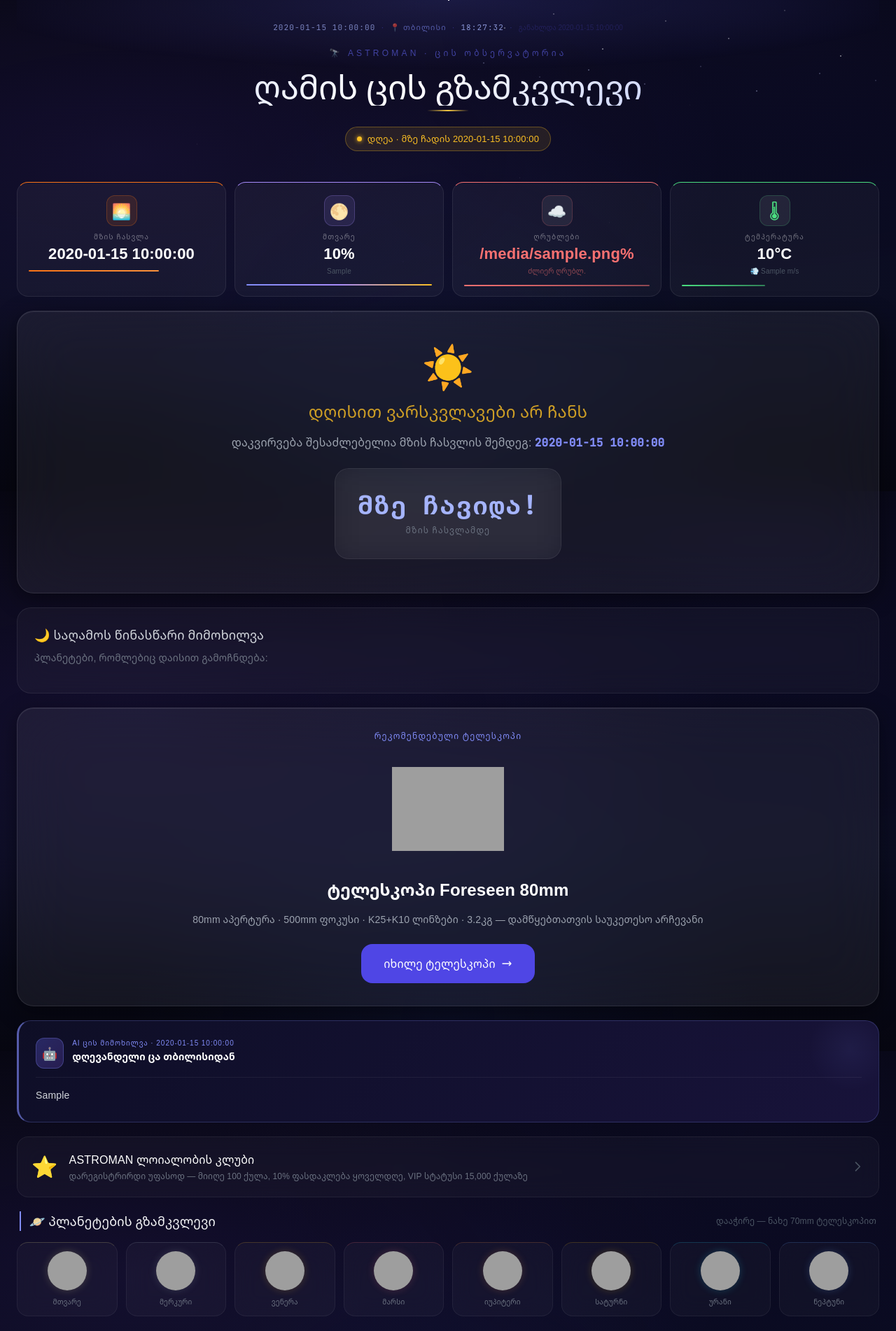
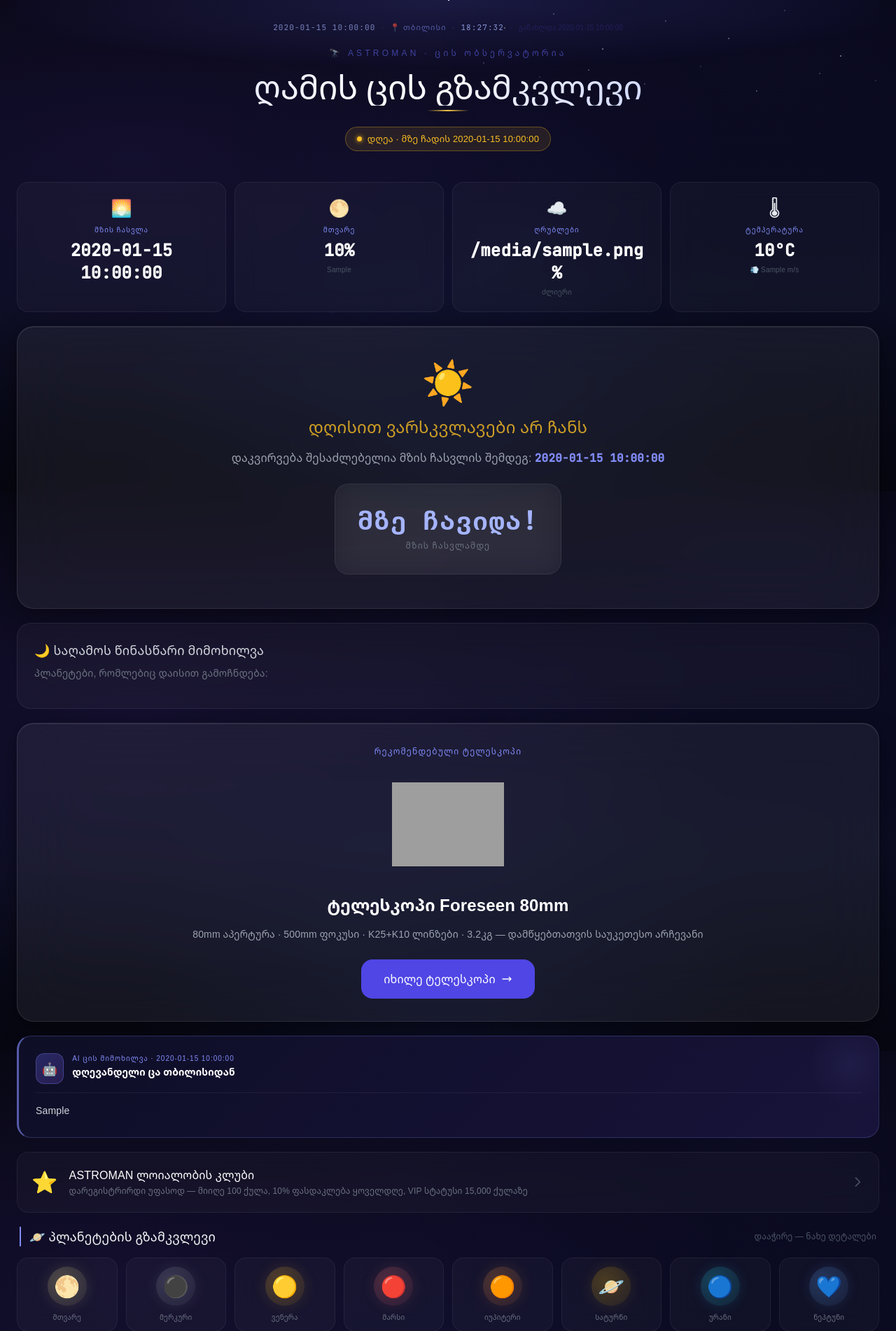
Before and after one commit to Rezimod/Astroman-Skywatcher, a FastAPI app: template app/templates/dashboard.html in a window 1280 px wide. Shown: the part 98-2000 px from the top of the page at 70% size. Run offline with FastAPI, Linux system fonts and the light colour scheme; the template is opened without the code that fills it: most values are stand-ins (such as "Sample title", 1, 10 or a date in 2020); some libraries are stand-ins or nearby versions; grey boxes are pictures that could not be loaded.

Commit message:
Fix planet images, stat cards, modal and APOD
- Planet grid: replace broken Wikipedia URLs with emoji gradient orbs
- Planet modal: replace broken img with emoji glow background (100% reliable)
- Stat cards: replace colored glow cards with clean glass-card style
- Remove all colored border-top/border-color from cards
- APOD: hide entire section on image load error

Co-Authored-By: Claude Sonnet 4.6 <noreply@anthropic.com>

```diff
--- a/app/templates/dashboard.html
+++ b/app/templates/dashboard.html
@@ -82,77 +82,50 @@
       690px 95px 0 0 rgba(200,210,255,.4),770px 125px 0 0 rgba(200,210,255,.3);}
     </style>
 
-    <!-- Stat Cards — redesigned with glow borders -->
+    <!-- Stat Cards -->
     <div class="grid grid-cols-2 gap-3 lg:grid-cols-4 stagger">
 
         <!-- Sunset -->
-        <div class="stat-glow-card" style="--glow:#f97316;">
-            <div class="stat-glow-icon" style="color:#f97316;background:rgba(249,115,22,0.12);border-color:rgba(249,115,22,0.25);">🌅</div>
-            <div class="stat-glow-label">მზის ჩასვლა</div>
-            <div class="stat-glow-value" style="color:#fff;">{{ observation.sunset_time }}</div>
-            <div class="stat-glow-bar" style="background:linear-gradient(90deg,#f97316,#fb923c);width:70%;"></div>
+        <div class="glass-card p-4 sm:p-5 text-center">
+            <div class="text-2xl mb-2">🌅</div>
+            <div class="text-[10px] text-indigo-400 uppercase tracking-widest mb-1.5">მზის ჩასვლა</div>
+            <div class="text-xl sm:text-2xl font-mono text-white font-semibold">{{ observation.sunset_time }}</div>
         </div>
 
         <!-- Moon -->
-        <div class="stat-glow-card" style="--glow:#a78bfa;">
-            <div class="stat-glow-icon" style="color:#a78bfa;background:rgba(167,139,250,0.12);border-color:rgba(167,139,250,0.25);">
-                {% if observation.moon_illumination < 5 %}🌑{% elif observation.moon_illumination < 25 %}🌒
-                {% elif observation.moon_illumination < 50 %}🌓{% elif observation.moon_illumination < 75 %}🌔
-                {% elif observation.moon_illumination < 95 %}🌖{% else %}🌕{% endif %}
+        <div class="glass-card p-4 sm:p-5 text-center">
+            <div class="text-2xl mb-2">
+                {% if observation.moon_illumination < 5 %}🌑
+                {% elif observation.moon_illumination < 25 %}🌒
+                {% elif observation.moon_illumination < 50 %}🌓
+                {% elif observation.moon_illumination < 75 %}🌔
+                {% elif observation.moon_illumination < 95 %}🌖
+                {% else %}🌕{% endif %}
             </div>
-            <div class="stat-glow-label">მთვარე</div>
-            <div class="stat-glow-value" style="color:#fff;">{{ observation.moon_illumination|round(0)|int }}%</div>
-            <div class="text-[10px] text-gray-600 mt-0.5 truncate" style="line-height:1.4">{{ observation.moon_phase }}</div>
-            <div class="stat-glow-bar" style="background:linear-gradient(90deg,#818cf8,#a78bfa,#fbbf24);width:{{ observation.moon_illumination }}%;"></div>
+            <div class="text-[10px] text-indigo-400 uppercase tracking-widest mb-1.5">მთვარე</div>
+            <div class="text-xl sm:text-2xl font-mono text-white font-semibold">{{ observation.moon_illumination|round(0)|int }}%</div>
+            <div class="text-[10px] text-gray-600 mt-1" style="line-height:1.4">{{ observation.moon_phase }}</div>
         </div>
 
         <!-- Clouds -->
-        {% set cloud_color = '#22d3ee' if observation.cloud_coverage < 30 else ('#fbbf24' if observation.cloud_coverage < 60 else '#f87171') %}
-        <div class="stat-glow-card" style="--glow:{{ cloud_color }};">
-            <div class="stat-glow-icon" style="color:{{ cloud_color }};background:rgba(255,255,255,0.07);border-color:{{ cloud_color }}33;">☁️</div>
-            <div class="stat-glow-label">ღრუბლები</div>
-            <div class="stat-glow-value" style="color:{{ cloud_color }};">{{ observation.cloud_coverage }}%</div>
-            <div class="text-[10px] mt-0.5" style="color:{{ cloud_color }}88;">
-                {% if observation.cloud_coverage < 30 %}წმინდა ცა{% elif observation.cloud_coverage < 60 %}ნაწილობრივ{% else %}ძლიერ ღრუბლ.{% endif %}
+        <div class="glass-card p-4 sm:p-5 text-center">
+            <div class="text-2xl mb-2">☁️</div>
+            <div class="text-[10px] text-indigo-400 uppercase tracking-widest mb-1.5">ღრუბლები</div>
+            <div class="text-xl sm:text-2xl font-mono text-white font-semibold">{{ observation.cloud_coverage }}%</div>
+            <div class="text-[10px] text-gray-600 mt-1">
+                {% if observation.cloud_coverage < 30 %}წმინდა ცა{% elif observation.cloud_coverage < 60 %}ნაწილობრივ{% else %}ძლიერი{% endif %}
             </div>
-            <div class="stat-glow-bar" style="background:linear-gradient(90deg,{{ cloud_color }},{{ cloud_color }}88);width:{{ observation.cloud_coverage }}%;"></div>
         </div>
 
         <!-- Temperature -->
-        {% set temp_val = observation.temperature|round(0)|int %}
-        {% set temp_color = '#60a5fa' if temp_val < 5 else ('#4ade80' if temp_val < 18 else '#f97316') %}
-        <div class="stat-glow-card" style="--glow:{{ temp_color }};">
-            <div class="stat-glow-icon" style="color:{{ temp_color }};background:rgba(255,255,255,0.07);border-color:{{ temp_color }}33;">🌡</div>
-            <div class="stat-glow-label">ტემპერატურა</div>
-            <div class="stat-glow-value" style="color:#fff;">{{ temp_val }}°C</div>
-            <div class="text-[10px] text-gray-600 mt-0.5">💨 {{ observation.wind_speed }} m/s</div>
-            <div class="stat-glow-bar" style="background:linear-gradient(90deg,{{ temp_color }},{{ temp_color }}88);width:{{ [(temp_val+20)*1.5,100]|min|round }}%;"></div>
+        <div class="glass-card p-4 sm:p-5 text-center">
+            <div class="text-2xl mb-2">🌡</div>
+            <div class="text-[10px] text-indigo-400 uppercase tracking-widest mb-1.5">ტემპერატურა</div>
+            <div class="text-xl sm:text-2xl font-mono text-white font-semibold">{{ observation.temperature|round(0)|int }}°C</div>
+            <div class="text-[10px] text-gray-600 mt-1">💨 {{ observation.wind_speed }} m/s</div>
         </div>
 
     </div>
-
-    <style>
-    .stat-glow-card{
-        background:rgba(255,255,255,0.04);
-        border:1px solid rgba(255,255,255,0.08);
-        border-top:1px solid var(--glow,#818cf8);
-        border-radius:16px;
-        padding:18px 16px 14px;
-        display:flex;flex-direction:column;align-items:center;text-align:center;gap:4px;
-        position:relative;overflow:hidden;
-        transition:transform .2s,box-shadow .2s;
-    }
-    .stat-glow-card::before{
-        content:'';position:absolute;top:0;left:0;right:0;height:60px;
-        background:linear-gradient(180deg,var(--glow,#818cf8)10 0%,transparent 100%);
-        opacity:.06;pointer-events:none;
-    }
-    .stat-glow-card:hover{transform:translateY(-2px);box-shadow:0 8px 24px rgba(0,0,0,0.3);}
-    .stat-glow-icon{font-size:22px;width:44px;height:44px;border-radius:12px;border:1px solid;display:flex;align-items:center;justify-content:center;margin-bottom:4px;flex-shrink:0;}
-    .stat-glow-label{font-size:10px;color:rgba(255,255,255,0.4);text-transform:uppercase;letter-spacing:0.12em;}
-    .stat-glow-value{font-size:22px;font-weight:700;line-height:1.1;font-variant-numeric:tabular-nums;}
-    .stat-glow-bar{height:2px;border-radius:2px;margin-top:8px;align-self:stretch;max-width:100%;transition:width .8s;}
-    </style>
 
     {# ══════════════════════════════════════════════════ #}
     {# DAYTIME MODE                                       #}
@@ -586,7 +559,7 @@
             </div>
 
             <!-- Loyalty Club CTA -->
-            <div class="glass-card p-5 sm:p-6 text-center" style="border-top: 1px solid rgba(234,179,8,0.2);">
+            <div class="glass-card p-5 sm:p-6 text-center">
                 <div class="text-2xl mb-2">⭐</div>
                 <div class="text-sm text-gray-200 font-medium mb-1" style="line-height:1.6">ASTROMAN ლოიალობის კლუბი</div>
                 <div class="text-xs text-gray-500 mb-3" style="line-height:1.6">
@@ -668,7 +641,7 @@
             <div id="apod-img-wrap" style="position:relative;height:220px;overflow:hidden;background:#03050d;">
                 <img id="apod-img" src="" alt="NASA APOD"
                      style="width:100%;height:100%;object-fit:cover;display:none;animation:apodFadeIn .8s ease;"
-                     onerror="document.getElementById('apod-img-err').style.display='flex';this.style.display='none';" />
+                     onerror="document.getElementById('apod-section').style.display='none';" />
                 <div id="apod-img-err" style="display:none;position:absolute;inset:0;align-items:center;justify-content:center;flex-direction:column;gap:10px;background:radial-gradient(ellipse,#1a0a2e,#03050d);">
                     <span style="font-size:48px;">🌌</span>
                     <span style="font-size:12px;color:rgba(255,255,255,0.4);">სურათი ვერ ჩაიტვირთა</span>
@@ -695,26 +668,25 @@
     <div class="mt-6">
         <div class="flex items-center justify-between gap-4 mb-4 px-1">
             <h2 class="text-base sm:text-lg text-gray-100 font-medium section-header whitespace-nowrap">🪐 პლანეტების გზამკვლევი</h2>
-            <span class="text-xs text-gray-600">დააჭირე — ნახე 70mm ტელესკოპით</span>
+            <span class="text-xs text-gray-600">დააჭირე — ნახე დეტალები</span>
         </div>
         <div class="grid grid-cols-4 sm:grid-cols-8 gap-2 sm:gap-3">
             {% set planet_cards = [
-                ('moon',    'https://upload.wikimedia.org/wikipedia/commons/thumb/5/54/Phase-088.jpg/100px-Phase-088.jpg',    'მთვარე',   '#f0e68c'),
-                ('mercury', 'https://upload.wikimedia.org/wikipedia/commons/thumb/4/4a/Mercury_in_color_-_Prockter07_centered.jpg/100px-Mercury_in_color_-_Prockter07_centered.jpg', 'მერკური', '#9ca3af'),
-                ('venus',   'https://upload.wikimedia.org/wikipedia/commons/thumb/b/b2/Venus_globe_-_transparent_background.png/100px-Venus_globe_-_transparent_background.png', 'ვენერა', '#fbbf24'),
-                ('mars',    'https://upload.wikimedia.org/wikipedia/commons/thumb/0/02/OSIRIS_Mars_true_color.jpg/100px-OSIRIS_Mars_true_color.jpg',    'მარსი',    '#f87171'),
-                ('jupiter', 'https://upload.wikimedia.org/wikipedia/commons/thumb/e/e2/Jupiter.jpg/100px-Jupiter.jpg',  'იუპიტერი', '#fb923c'),
-                ('saturn',  'https://upload.wikimedia.org/wikipedia/commons/thumb/c/c7/Saturn_during_Equinox.jpg/100px-Saturn_during_Equinox.jpg',  'სატურნი',  '#eab308'),
-                ('uranus',  'https://upload.wikimedia.org/wikipedia/commons/thumb/3/3d/Uranus2.jpg/100px-Uranus2.jpg',  'ურანი',    '#22d3ee'),
-                ('neptune', 'https://upload.wikimedia.org/wikipedia/commons/thumb/6/63/Neptune_-_Voyager_2_%2829347980845%29_flatten_crop.jpg/100px-Neptune_-_Voyager_2_%2829347980845%29_flatten_crop.jpg', 'ნეპტუნი', '#60a5fa'),
+                ('moon',    '🌕', 'მთვარე',   '#f0e68c'),
+                ('mercury', '⚫', 'მერკური',  '#9ca3af'),
+                ('venus',   '🟡', 'ვენერა',   '#fbbf24'),
+                ('mars',    '🔴', 'მარსი',    '#f87171'),
+                ('jupiter', '🟠', 'იუპიტერი', '#fb923c'),
+                ('saturn',  '🪐', 'სატურნი',  '#eab308'),
+                ('uranus',  '🔵', 'ურანი',    '#22d3ee'),
+                ('neptune', '💙', 'ნეპტუნი',  '#60a5fa'),
             ] %}
-            {% for slug, img, name_ka, color in planet_cards %}
+            {% for slug, emoji, name_ka, color in planet_cards %}
             <button onclick="openPlanetModal('{{ slug }}')"
-               class="glass-card p-3 text-center group hover:scale-105 transition-all duration-200 cursor-pointer"
-               style="border-top-color: {{ color }}33;">
-                <div class="w-12 h-12 sm:w-14 sm:h-14 mx-auto mb-2 rounded-full overflow-hidden" style="background:#0a0a1a;box-shadow:0 0 12px {{ color }}33;">
-                    <img src="{{ img }}" alt="{{ name_ka }}" class="w-full h-full object-cover" loading="lazy"
-                         onerror="this.parentElement.innerHTML='<div style=\'display:flex;align-items:center;justify-content:center;height:100%;font-size:1.5rem;\'>🪐</div>';">
+               class="glass-card p-3 text-center group hover:scale-105 transition-all duration-200 cursor-pointer">
+                <div class="w-12 h-12 sm:w-14 sm:h-14 mx-auto mb-2 rounded-full flex items-center justify-center text-2xl sm:text-3xl"
+                     style="background: radial-gradient(circle at 35% 35%, {{ color }}40, {{ color }}15); box-shadow: 0 0 20px {{ color }}20;">
+                    {{ emoji }}
                 </div>
                 <div class="text-[10px] text-gray-500 group-hover:text-white transition-colors" style="line-height:1.6">{{ name_ka }}</div>
             </button>
@@ -905,17 +877,15 @@
                 <div class="flex-1 h-px bg-white/5"></div>
             </div>
 
-            <!-- 70mm telescope view image -->
-            <div class="rounded-2xl overflow-hidden mb-5" style="border: 1px solid ${p.color}22; background:#03050d;">
-                <div class="relative" style="height:200px; overflow:hidden; background:#03050d;">
-                    <img src="${p.views[0].img}" alt="${p.name} 70mm"
-                         style="width:100%;height:100%;object-fit:cover;display:block;"
-                         onerror="this.style.display='none';this.nextElementSibling.style.display='flex';"
-                         loading="eager"/>
-                    <div style="display:none;position:absolute;inset:0;align-items:center;justify-content:center;font-size:4rem;background:radial-gradient(circle,${p.color}22,#03050d);">${p.emoji}</div>
-                    <div style="position:absolute;top:8px;left:8px;background:rgba(0,0,0,0.8);border:1px solid ${p.color}44;color:${p.color};font-size:0.65rem;font-family:monospace;padding:4px 10px;border-radius:20px;backdrop-filter:blur(8px);">🔭 70mm · ${p.views[0].mag}</div>
+            <!-- 70mm telescope view — emoji gradient -->
+            <div class="rounded-2xl overflow-hidden mb-5" style="border:1px solid ${p.color}22;background:#03050d;">
+                <div class="flex items-center justify-center" style="height:200px;background:radial-gradient(ellipse at center,${p.color}25,transparent 70%),radial-gradient(circle at 40% 40%,${p.color}15,#03050d);">
+                    <span style="font-size:5rem;filter:drop-shadow(0 0 30px ${p.color}66);">${p.emoji}</span>
                 </div>
-                <div class="p-3">
+                <div class="p-4" style="border-top:1px solid ${p.color}15;">
+                    <div class="flex items-center gap-2 mb-1">
+                        <span style="background:rgba(0,0,0,0.6);border:1px solid ${p.color}44;color:${p.color};font-size:0.65rem;font-family:monospace;padding:3px 9px;border-radius:20px;">🔭 70mm · ${p.views[0].mag}</span>
+                    </div>
                     <div class="text-sm font-medium text-white mb-1">${p.views[0].label}</div>
                     <div class="text-xs text-gray-500" style="line-height:1.6">${p.views[0].desc}</div>
                 </div>
```
